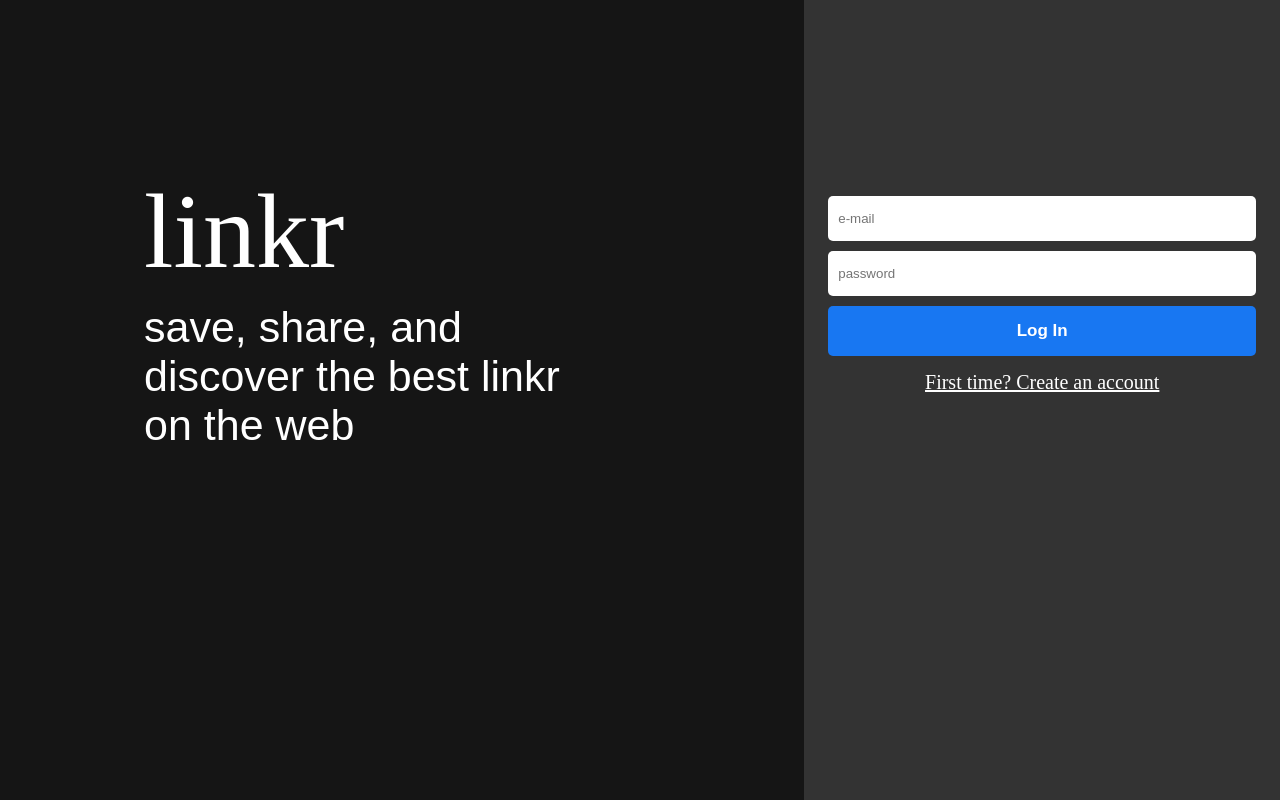
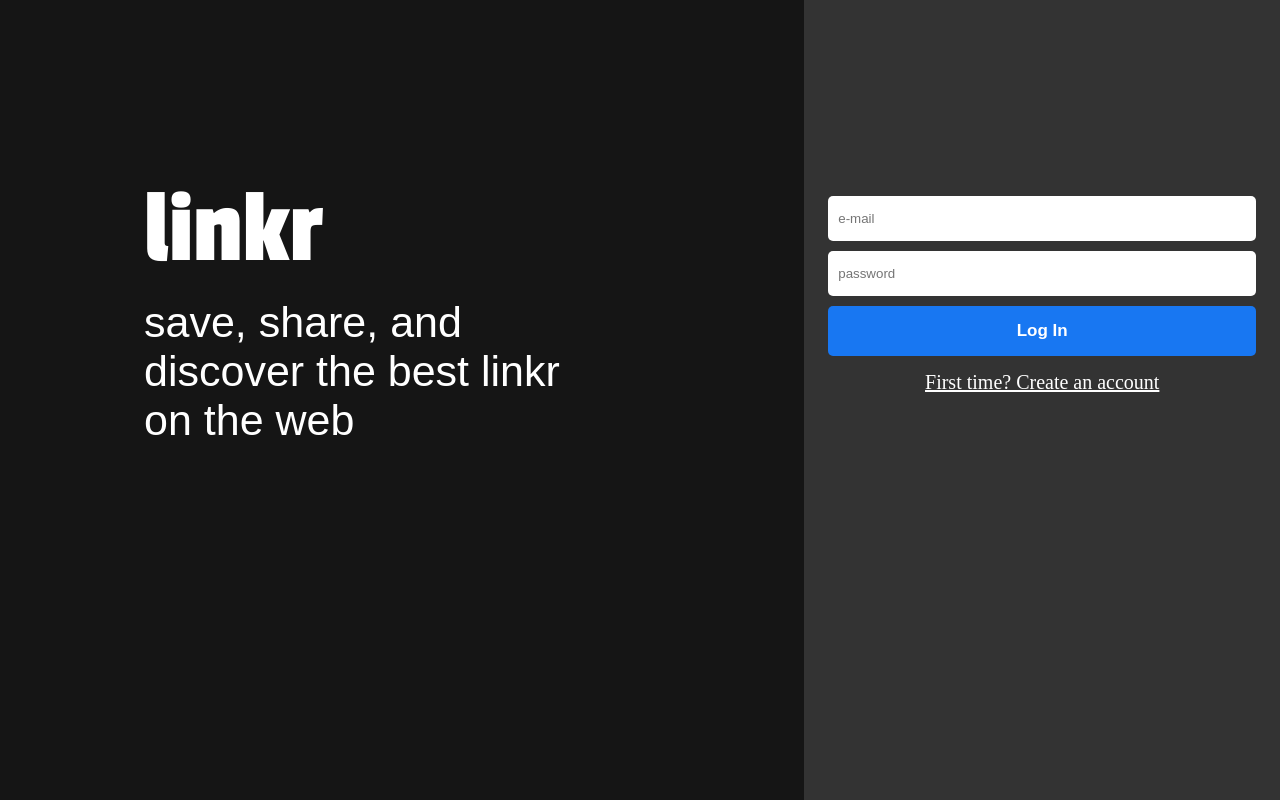
Before and after one commit to JsonLucas/linkr, a React (Create React App) app: page / in a window 1280 px wide. Built offline with nearby package versions, Linux system fonts and the light colour scheme.

Commit message:
bkp header

```diff
--- a/public/index.html
+++ b/public/index.html
@@ -9,12 +9,17 @@
   <meta name="description" content="Web site created using create-react-app" />
   <link rel="apple-touch-icon" href="%PUBLIC_URL%/logo192.png" />
   <link rel="manifest" href="%PUBLIC_URL%/manifest.json" />
+  <link rel="preconnect" href="https://fonts.googleapis.com">
+  <link rel="preconnect" href="https://fonts.gstatic.com" crossorigin>
+  <link href="https://fonts.googleapis.com/css2?family=Passion+One:wght@400;700&display=swap" rel="stylesheet">
   <title>Linkr</title>
 </head>
 
 <body>
   <noscript>You need to enable JavaScript to run this app.</noscript>
   <div id="root"></div>
+  <script type="module" src="https://unpkg.com/ionicons@5.5.2/dist/ionicons/ionicons.esm.js"></script>
+  <script nomodule src="https://unpkg.com/ionicons@5.5.2/dist/ionicons/ionicons.js"></script>
 </body>
 
 </html>
--- a/src/components/Post/style.js
+++ b/src/components/Post/style.js
@@ -16,6 +16,7 @@ padding: 18px;
         border-radius: 26.5px;
         width: 50px;
         height: 50px;
+        object-fit: cover;
     }
 `
 
--- a/src/pages/Timeline/index.jsx
+++ b/src/pages/Timeline/index.jsx
@@ -1,9 +1,16 @@
+import { useNavigate } from "react-router-dom";
+
 import { MainTimeline, Posts } from "./style";
 import Post from "./../../components/Post";
 import Feed from "../../components/Feed";
 import Header from "../../components/Header";
 
 export default function Timeline() {
+    const navigate = useNavigate();
+    const authorization = JSON.parse(localStorage.getItem("authorization"));
+    if (!authorization) {
+        navigate('/login');
+    }
     return (
         <MainTimeline>
             <Header />
```
